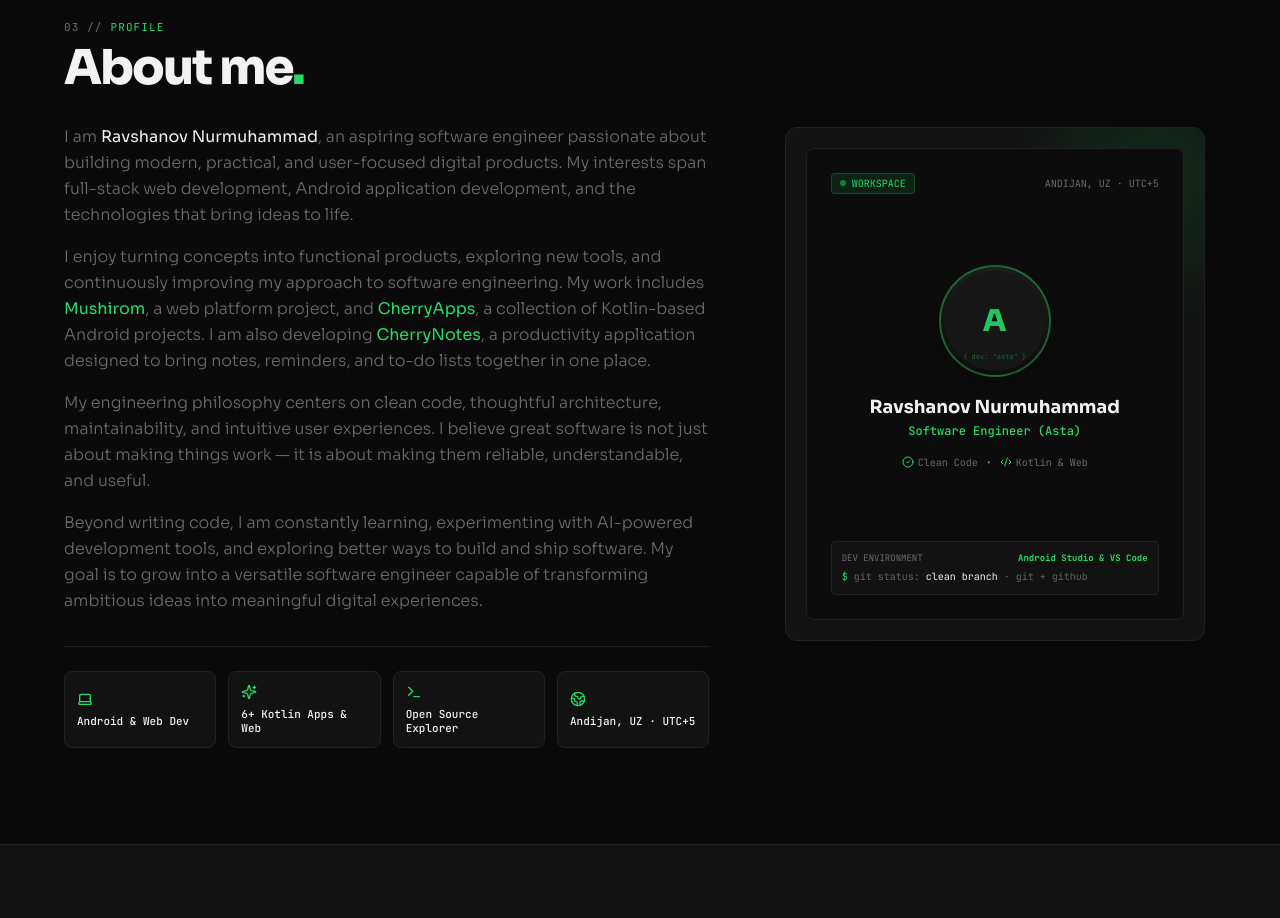
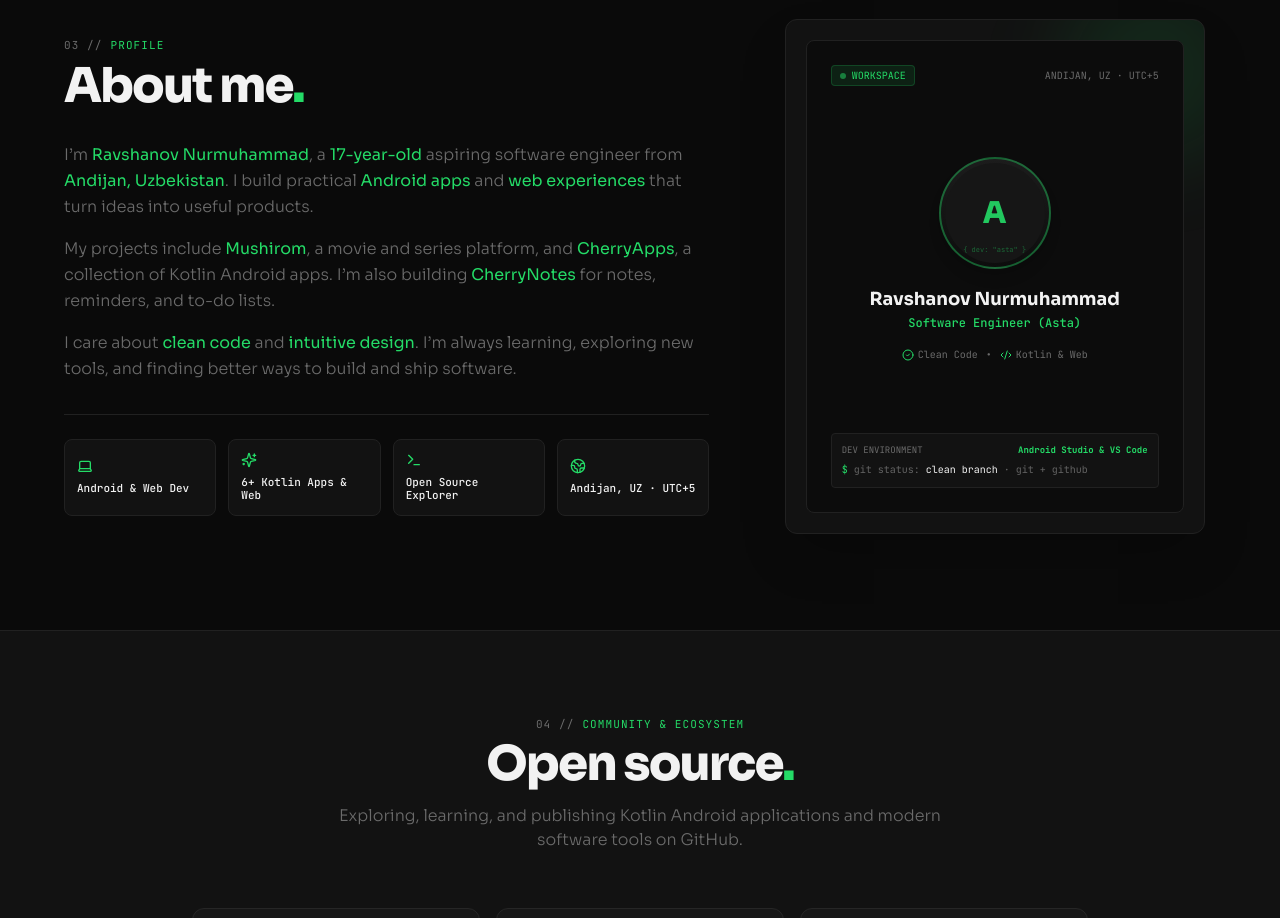
Before and after one commit to asta-JC/asta-cc, a React (Vite) app: page / in a window 1280 px wide. Shown: the part 3440-4358 px from the top of the page. Built offline with nearby package versions, Linux system fonts and the light colour scheme; the HTML template or start-up script is replaced by a standard one.

Commit message:
Shorten profile bio and highlight age and location

```diff
--- a/src/components/About.tsx
+++ b/src/components/About.tsx
@@ -33,19 +33,16 @@
             About me<span className="text-primary">.</span>
           </h2>
 
-          {/* User's Exact Narrative Paragraphs */}
+          {/* Bio */}
           <div className="space-y-4 text-muted text-[15px] sm:text-[16px] leading-relaxed font-sora font-light">
             <p>
-              I am <span className="text-foreground font-normal">Ravshanov Nurmuhammad</span>, an aspiring software engineer passionate about building modern, practical, and user-focused digital products. My interests span full-stack web development, Android application development, and the technologies that bring ideas to life.
+              I’m <span className="text-primary font-normal">Ravshanov Nurmuhammad</span>, a <span className="text-primary font-normal">17-year-old</span> aspiring software engineer from <span className="text-primary font-normal">Andijan, Uzbekistan</span>. I build practical <span className="text-primary font-normal">Android apps</span> and <span className="text-primary font-normal">web experiences</span> that turn ideas into useful products.
             </p>
             <p>
-              I enjoy turning concepts into functional products, exploring new tools, and continuously improving my approach to software engineering. My work includes <span className="text-primary font-normal">Mushirom</span>, a web platform project, and <span className="text-primary font-normal">CherryApps</span>, a collection of Kotlin-based Android projects. I am also developing <span className="text-primary font-normal">CherryNotes</span>, a productivity application designed to bring notes, reminders, and to-do lists together in one place.
+              My projects include <span className="text-primary font-normal">Mushirom</span>, a movie and series platform, and <span className="text-primary font-normal">CherryApps</span>, a collection of Kotlin Android apps. I’m also building <span className="text-primary font-normal">CherryNotes</span> for notes, reminders, and to-do lists.
             </p>
             <p>
-              My engineering philosophy centers on clean code, thoughtful architecture, maintainability, and intuitive user experiences. I believe great software is not just about making things work — it is about making them reliable, understandable, and useful.
-            </p>
-            <p>
-              Beyond writing code, I am constantly learning, experimenting with AI-powered development tools, and exploring better ways to build and ship software. My goal is to grow into a versatile software engineer capable of transforming ambitious ideas into meaningful digital experiences.
+              I care about <span className="text-primary font-normal">clean code</span> and <span className="text-primary font-normal">intuitive design</span>. I’m always learning, exploring new tools, and finding better ways to build and ship software.
             </p>
           </div>
 
```
